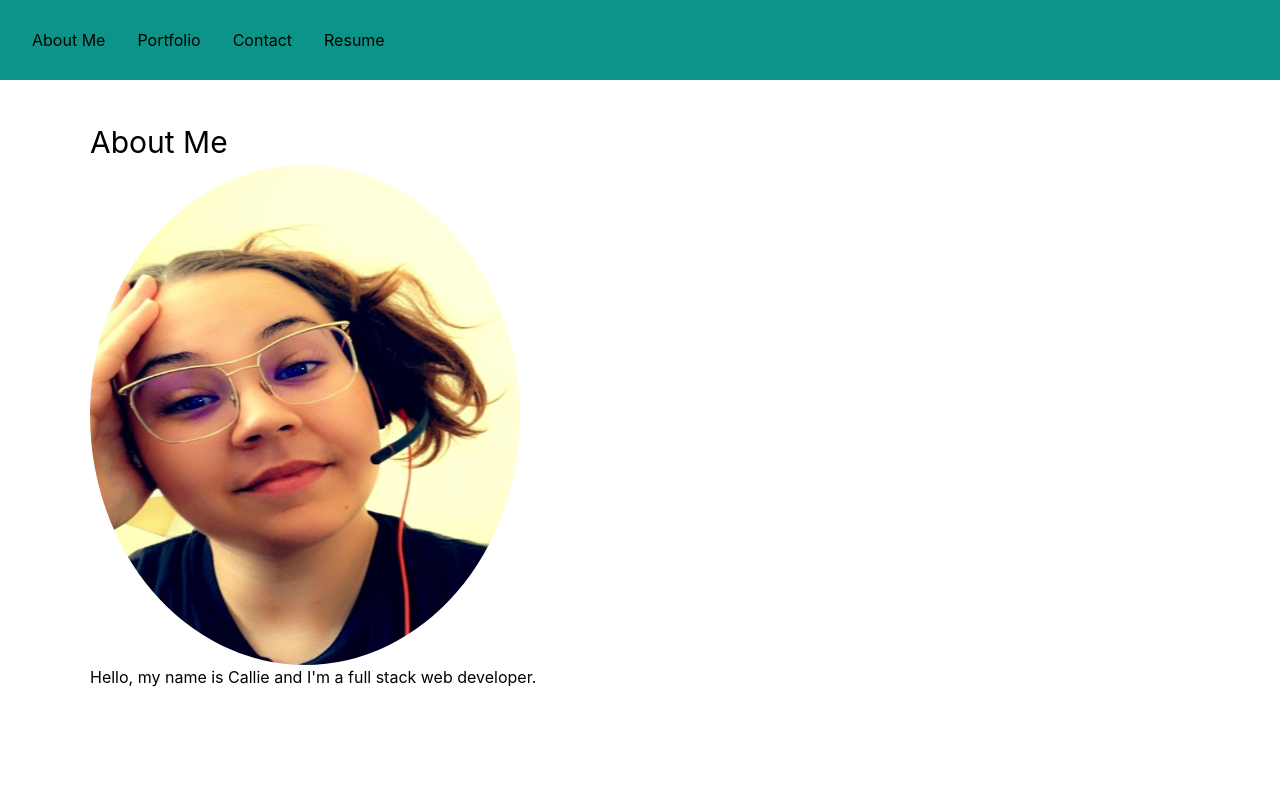
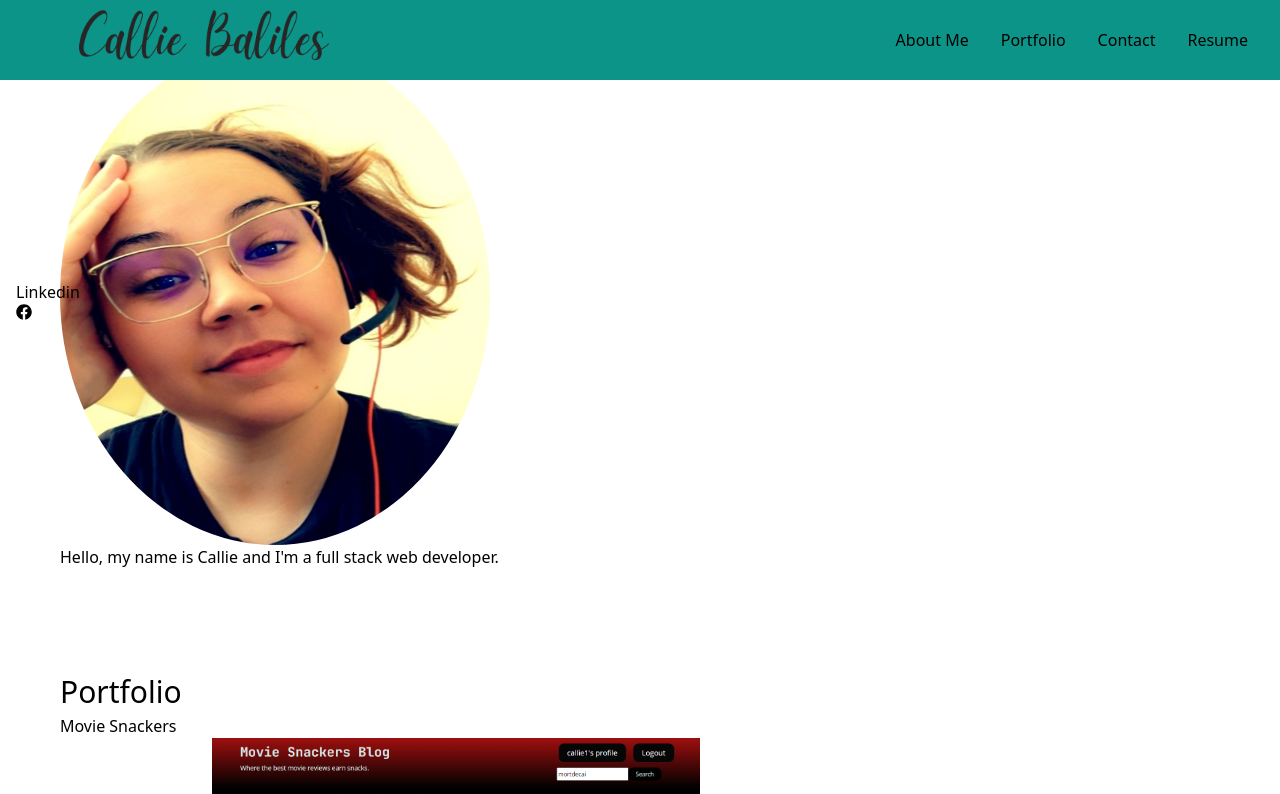
Before and after one commit to CalCar0707/W20C-reactportfolio, a React (Create React App) app: page / in a window 1280 px wide. Shown: the top 794 px of the page. Built offline with nearby package versions, Linux system fonts and the light colour scheme.

Commit message:
added logo to nav and updated styling, removed unneccessary header file

```diff
--- a/src/App.js
+++ b/src/App.js
@@ -3,10 +3,16 @@ import React from 'react';
 import './App.css';
 
 //importing components
+import Navigation from './components/Navigation';
 import Project from './components/Project';
 
 function App() {
-  return <Project />;
-}
+  return (
+    <div>
+      <Navigation />
+      <Project />
+  </div>
+  )
+};
 
 export default App;
--- a/src/components/Header.js
+++ /dev/null
@@ -1,17 +0,0 @@
-import React from 'react';
-import Navigation from './Navigation';
-import Form from './Form';
-import Footer from './Footer';
-
-export default function WelcomeHeader() {
-    return (
-        <div>
-            <header className="nav-menu">
-            <h1>Callie Baliles</h1>
-            <Navigation />
-            </header>
-
-
-        </div>
-    );
-};
--- a/src/components/Navigation.js
+++ b/src/components/Navigation.js
@@ -1,14 +1,16 @@
 import React, {useState} from 'react';
-import { FaBars, FaTimes } from 'react-icons/fa';
+import { FaBars, FaTimes, FaGithub, FaLinkedin, FaFacebook } from 'react-icons/fa';
+import {HiOutlineMail} from 'react-icons/hi';
+import {BsFillPersonLinesFill} from 'react-icons/bs';
+import Logo from '../img/CB-sig-1.png';
 
 export default function Navigation() {
     const [nav, setNav] = useState(false)
     const handleClick = () => setNav(!nav)
 
     return (
-        <div className='fixed w-full h-[80px] flex jusitfy-between items-center px-4 bg-teal-600'>
-           {/* add logo here */}
-
+        <div className='fixed w-full h-[80px] flex justify-between items-center px-4 bg-teal-600'>
+                <img src={Logo} alt='Logo Image' style={{width: '375px'}} />
            {/* menu */}
            <div>
                 <ul className='hidden md:flex'>
@@ -36,23 +38,30 @@ export default function Navigation() {
             <div className={!nav ? 'hidden' : 'absolute top-0 left-0 w-full h-screen bg-teal-600 flex flex-col justify-center items-center'}>
             <ul>
                     <a href="#about-me">
-                        <li className='py-6 text-4xl'>About Me</li>
+                        <li className='py-6 text-3xl'>About Me</li>
                         </a>
                     <a href="#portfolio">
-                        <li className='py-6 text-4xl'>Portfolio</li>
+                        <li className='py-6 text-3xl'>Portfolio</li>
                         </a>
                     <a href="#contact-form">
-                        <li className='py-6 text-4xl'>Contact</li>
+                        <li className='py-6 text-3xl'>Contact</li>
                         </a>
                     <a href="#resume">
-                        <li className='py-6 text-4xl'>Resume</li>
+                        <li className='py-6 text-3xl'>Resume</li>
                         </a>
                 </ul>
             </div>
 
             {/* social  icons */}
-            <div>
+            <div className='flex fixed flex-col top-[35%] left-0'>
+                <ul>
+                    <li>
+                        <a href='/'>
+                            Linkedin <FaFacebook />
 
+                        </a>
+                    </li>
+                </ul>
             </div>
         </div>
     );
--- a/src/components/Project.js
+++ b/src/components/Project.js
@@ -1,5 +1,4 @@
-import React from "react";
-import WelcomeHeader from "./Header";
+import React from 'react';
 import Footer from "./Footer";
 import Form from "./Form";
 
@@ -15,7 +14,6 @@ import movieSnackers from '../img/moviesnackersscreenshot.png';
 export default function Project(){
     return (
         <div>
-            <WelcomeHeader />
             <div id="about-me">
                 <h2>About Me</h2>
                 <img src={profilePic} className="profilepic" alt="developer pic" />
--- a/src/index.css
+++ b/src/index.css
@@ -2,7 +2,7 @@
 @tailwind components;
 @tailwind utilities;
 
-body {
+/* body {
   margin: 0;
   font-family: -apple-system, BlinkMacSystemFont, 'Segoe UI', 'Roboto', 'Oxygen',
     'Ubuntu', 'Cantarell', 'Fira Sans', 'Droid Sans', 'Helvetica Neue',
@@ -16,7 +16,7 @@ body {
 code {
   font-family: source-code-pro, Menlo, Monaco, Consolas, 'Courier New',
     monospace;
-}
+} */
 
 .profilepic {
   border-radius: 50%;
```
Also changed, not shown: src/img/CB-logo-3.png (added), src/img/CB-sig-1.png (added).
